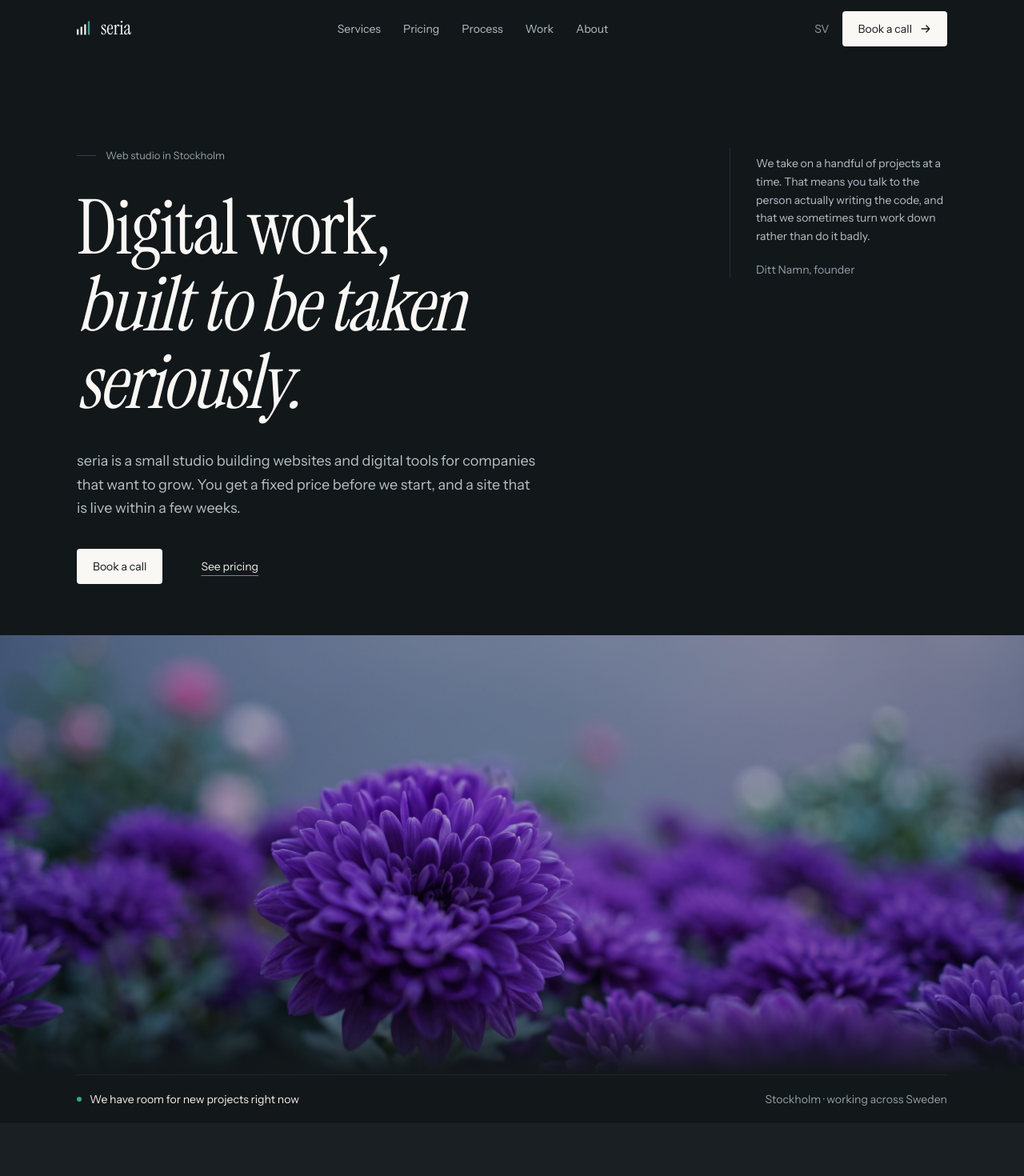
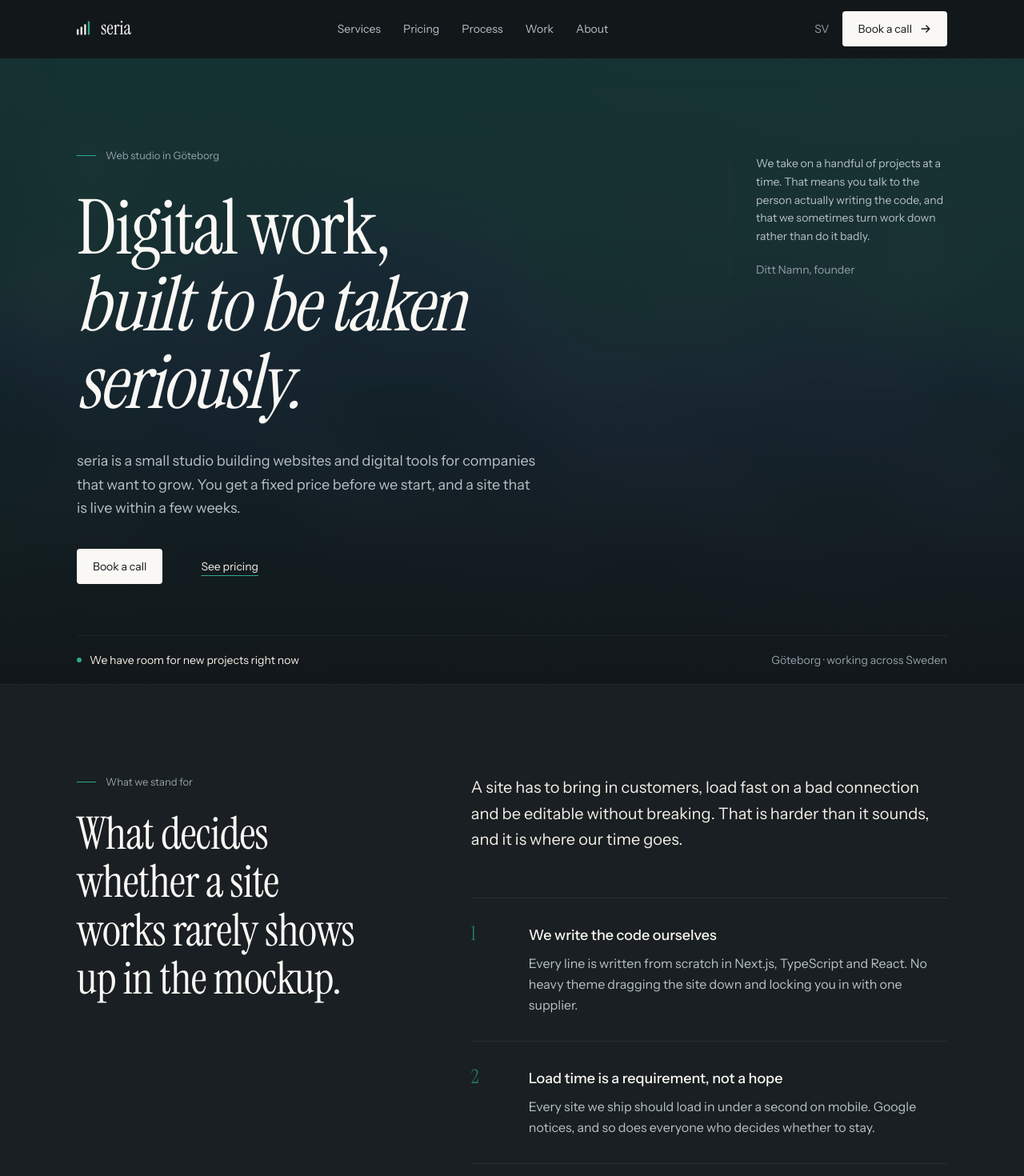
Before and after one commit to Erik-Sandqvist/seria, a Next.js app: page /en in a window 1280 px wide. Shown: the top 1470 px of the page at 80% size. Built offline with nearby package versions, Linux system fonts and the light colour scheme.

Commit message:
färg o info

```diff
--- a/src/app/globals.css
+++ b/src/app/globals.css
@@ -2,7 +2,8 @@
 
 /* ---------------------------------------------------------------
    seria — designsystem
-   Mörk grund (ink), varm off-white (bone), en signalfärg (signal).
+   Mörk grund (ink), varm off-white (bone), en signalfärg (signal) och
+   en djup tallgrön yta (pine) för CTA-bandet och hero-fonden.
    Allt färgbruk går via dessa tokens — ändra här, inte i komponenter.
    --------------------------------------------------------------- */
 @theme {
--- a/src/components/ui/Primitives.tsx
+++ b/src/components/ui/Primitives.tsx
@@ -75,7 +75,7 @@ export function Eyebrow({
         aria-hidden="true"
         className={cn(
           "h-px w-6 shrink-0",
-          tone === "bone" ? "bg-bone-300" : "bg-ink-700",
+          tone === "bone" ? "bg-signal-600" : "bg-signal-500",
         )}
       />
       {children}
--- a/src/content/en.ts
+++ b/src/content/en.ts
@@ -273,6 +273,17 @@ const en: Dictionary = {
           "Security updates",
           "Backups",
           "Ongoing small changes",
+        ],
+      },
+      {
+        number: "07",
+        title: "Consulting",
+        body: "Need to reinforce your own team? We take consulting assignments in testing, DevOps and web development — on site in Gothenburg or remote, short engagements as well as long ones.",
+        bullets: [
+          "Testing & QA",
+          "DevOps & CI/CD",
+          "Web development",
+          "Short or long engagements",
         ],
       },
     ],
--- a/src/content/sv.ts
+++ b/src/content/sv.ts
@@ -273,6 +273,17 @@ const sv = {
           "Säkerhetsuppdateringar",
           "Säkerhetskopior",
           "Löpande småändringar",
+        ],
+      },
+      {
+        number: "07",
+        title: "Konsult på uppdrag",
+        body: "Behöver ni förstärkning i ert eget team? Vi tar konsultuppdrag inom testning, DevOps och webbutveckling — på plats i Göteborg eller på distans, korta insatser såväl som längre.",
+        bullets: [
+          "Testning & kvalitetssäkring",
+          "DevOps & CI/CD",
+          "Webbutveckling",
+          "Korta eller långa uppdrag",
         ],
       },
     ],
--- a/src/sections/CtaBand.tsx
+++ b/src/sections/CtaBand.tsx
@@ -8,7 +8,7 @@ export function CtaBand({ locale, dict }: { locale: Locale; dict: Dictionary })
   const bookHref = site.bookingUrl || href(locale, "contact");
 
   return (
-    <section className="border-t border-ink-850 bg-ink-950">
+    <section className="border-t border-pine-500/25 bg-pine-900">
       <Container className="py-24 sm:py-32">
         <Reveal className="grid gap-10 lg:grid-cols-[1.25fr_1fr] lg:items-end lg:gap-20">
           <h2 className="max-w-2xl font-display text-title text-balance text-bone-50">
@@ -16,7 +16,7 @@ export function CtaBand({ locale, dict }: { locale: Locale; dict: Dictionary })
           </h2>
 
           <div>
-            <p className="max-w-md text-lg leading-relaxed text-ink-300">
+            <p className="max-w-md text-lg leading-relaxed text-bone-300">
               {dict.ctaBand.body}
             </p>
             <div className="mt-8 flex flex-wrap items-center gap-x-7 gap-y-4">
--- a/src/sections/Hero.tsx
+++ b/src/sections/Hero.tsx
@@ -10,7 +10,36 @@ export function Hero({ locale, dict }: { locale: Locale; dict: Dictionary }) {
   const signature = team[0];
 
   return (
-    <section className="border-b border-ink-850 bg-ink-950">
+    <section className="relative isolate overflow-hidden border-b border-ink-850 bg-ink-950">
+      {site.heroImage ? (
+        // Bilden ligger som oskarp fond bakom hela hero — atmosfär, inte
+        // motiv. Därför tom alt-text och aria-hidden: det finns inget att
+        // beskriva för den som inte ser den.
+        <div aria-hidden="true" className="absolute inset-0 -z-10">
+          {/* Uppskalad med flit: en blur samlar färg utanför sin egen kant,
+              så utan överskott blir bildens ytterkanter urtvättade. */}
+          <Image
+            src={site.heroImage}
+            alt=""
+            fill
+            priority
+            sizes="100vw"
+            className="scale-150 object-cover blur-xl"
+          />
+          {/* Hinnan bär läsbarheten. Rubriken ligger i bone-50 och ingressen
+              i ink-300 — utan den här ytan faller kontrasten med motivet. */}
+          <div className="absolute inset-0 bg-ink-950/85" />
+          {/* Drar fonden mot tallgrönt i stället för bildens blå, så accenten
+              bär stämningen och inte bara prickar detaljer. Ligger över den
+              mörka hinnan: pine-900 är ljusare än ink-950 i grön kanal, så
+              hinnan under måste vara tätare för att kontrasten ska hålla. */}
+          <div className="absolute inset-0 bg-pine-900/40" />
+          {/* Djupnar nedåt så sektionen möter nästa utan att fonden lyser
+              igenom i kanten. */}
+          <div className="absolute inset-0 bg-gradient-to-b from-pine-900/40 via-transparent to-ink-950" />
+        </div>
+      ) : null}
+
       <Container className="pt-20 pb-14 sm:pt-28 sm:pb-16">
         <div className="grid gap-14 lg:grid-cols-[minmax(0,1fr)_17rem] lg:gap-20">
           <div>
@@ -62,37 +91,6 @@ export function Hero({ locale, dict }: { locale: Locale; dict: Dictionary }) {
         </div>
       </Container>
 
-      {site.heroImage ? (
-        // Bildbandet går ut i kanterna som ett uppslag. Bilden är dekor,
-        // därför tom alt-text; bär den ett budskap ska den beskrivas.
-        <Reveal delay={180}>
-          <div className="relative aspect-[4/3] w-full overflow-hidden bg-ink-900 sm:aspect-[2/1] lg:aspect-[21/9]">
-            <Image
-              src={site.heroImage}
-              alt=""
-              fill
-              priority
-              sizes="100vw"
-              className="object-cover"
-            />
-            {/* Dämpar bilden mot den mörka grunden i stället för att låta
-                den lysa som ett främmande element. */}
-            <div
-              aria-hidden="true"
-              className="absolute inset-0 bg-ink-950/25 mix-blend-multiply"
-            />
-            <div
-              aria-hidden="true"
-              className="absolute inset-x-0 bottom-0 h-24"
-              style={{
-                backgroundImage:
-                  "linear-gradient(to top, var(--color-ink-950), transparent)",
-              }}
-            />
-          </div>
-        </Reveal>
-      ) : null}
-
       <Reveal delay={200}>
         <Container>
           <div className="flex flex-col gap-3 border-t border-ink-850 py-5 text-sm sm:flex-row sm:items-center sm:justify-between">
--- a/src/sections/Manifesto.tsx
+++ b/src/sections/Manifesto.tsx
@@ -30,7 +30,7 @@ export function Manifesto({ dict }: { dict: Dictionary }) {
                   <div className="grid gap-x-8 gap-y-2 border-t border-ink-800 py-8 sm:grid-cols-[2.5rem_1fr]">
                     <span
                       aria-hidden="true"
-                      className="font-display text-2xl leading-none text-ink-600"
+                      className="font-display text-2xl leading-none text-signal-600"
                     >
                       {i + 1}
                     </span>
--- a/src/sections/Pricing.tsx
+++ b/src/sections/Pricing.tsx
@@ -82,7 +82,7 @@ export function Pricing({
                 <ul className="mt-4 flex flex-col gap-3">
                   {tier.features.map((feature) => (
                     <li key={feature} className="flex gap-3 text-sm text-bone-100">
-                      <Check className="mt-0.5 text-ink-600" />
+                      <Check className="mt-0.5 text-signal-600" />
                       <span className="leading-relaxed">{feature}</span>
                     </li>
                   ))}
--- a/src/sections/ProcessSteps.tsx
+++ b/src/sections/ProcessSteps.tsx
@@ -46,7 +46,7 @@ export function ProcessSteps({
                   <span
                     aria-hidden="true"
                     className={`font-display text-3xl leading-none ${
-                      onBone ? "text-bone-500" : "text-ink-600"
+                      onBone ? "text-signal-600" : "text-signal-500"
                     }`}
                   >
                     {String(i + 1).padStart(2, "0")}
--- a/src/sections/Services.tsx
+++ b/src/sections/Services.tsx
@@ -46,7 +46,7 @@ export function Services({
               <article className="grid gap-x-10 gap-y-4 border-b border-ink-800 py-9 md:grid-cols-[3.5rem_minmax(0,1fr)_minmax(0,14rem)]">
                 <span
                   aria-hidden="true"
-                  className="font-display text-2xl leading-none text-ink-600 md:pt-1"
+                  className="font-display text-2xl leading-none text-signal-600 md:pt-1"
                 >
                   {service.number}
                 </span>
--- a/src/site.config.ts
+++ b/src/site.config.ts
@@ -9,9 +9,12 @@ export const site = {
   legalName: "Seria", // BYT UT till registrerat firmanamn, t.ex. "Seria AB"
   orgNumber: "", // BYT UT: organisationsnummer, visas i footern när det är ifyllt
   url: "https://seria.se", // BYT UT om domänen blir en annan
-  email: "hej@seria.se", // BYT UT
-  phone: "+46 70 000 00 00", // BYT UT
-  city: "Stockholm", // BYT UT till din ort
+  /** TILLFÄLLIG adress — byt till en på egen domän före lansering.
+   *  Obs: den här kan tas emot av formuläret, men CONTACT_FROM_EMAIL
+   *  måste ligga på en domän som är verifierad hos Resend. */
+  email: "esandqvist04@gmail.com",
+  phone: "+46 73 544 05 70",
+  city: "Göteborg",
   country: "Sverige",
   /** Calendly/Cal.com-länk för "Boka ett samtal". Tom sträng = knappen länkar till kontaktsidan. */
   bookingUrl: "", // t.ex. "https://cal.com/seria/30min"
```
Also changed, not shown: 1 other file (tests, documents, lock files or other folders).
